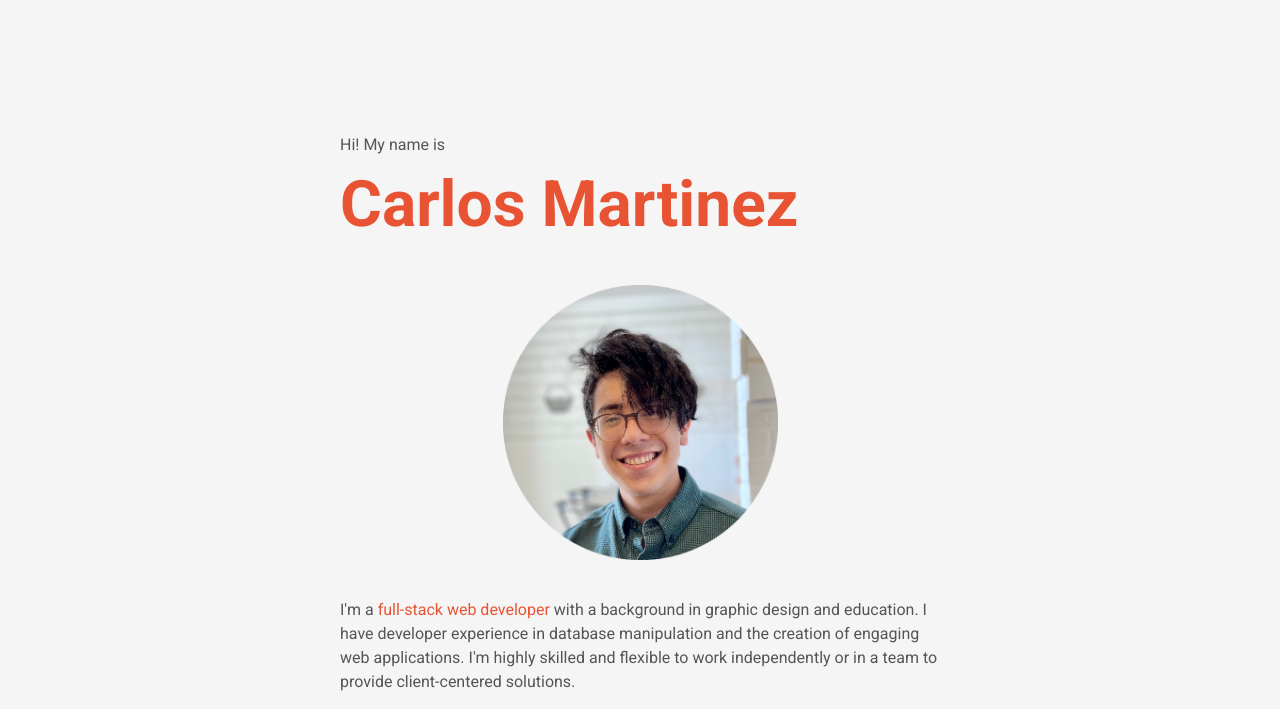
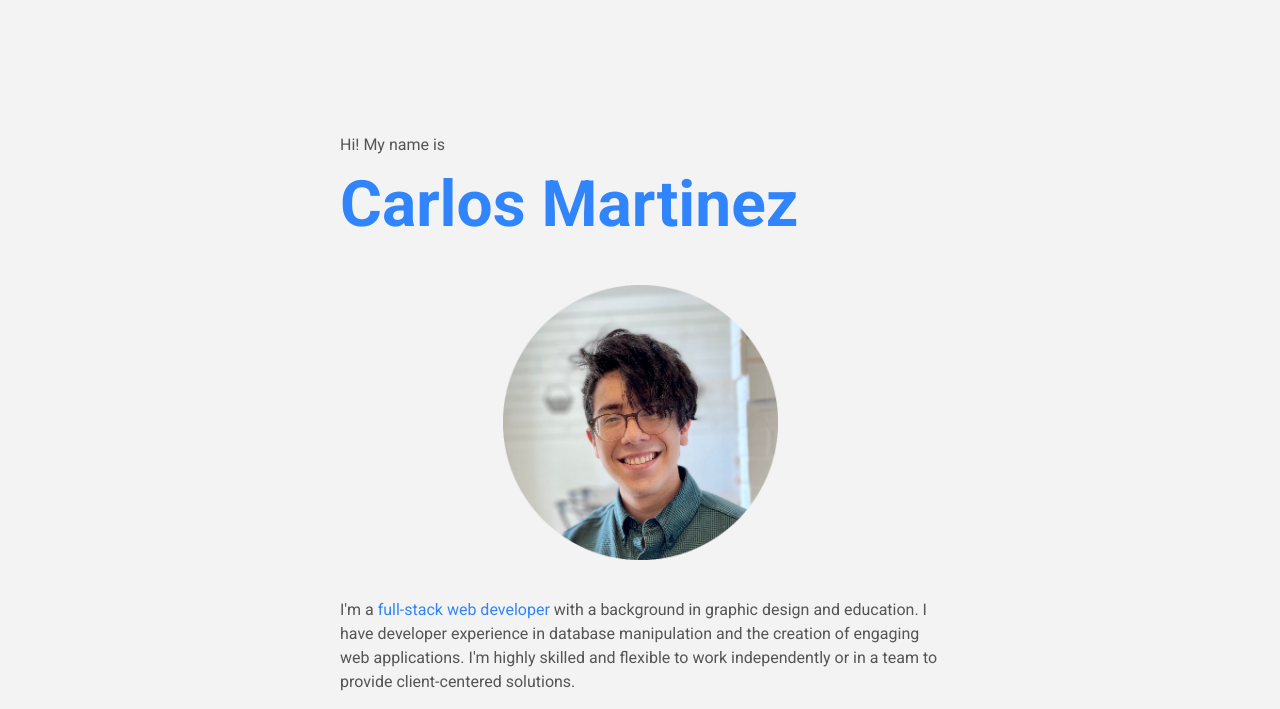
Before and after one commit to cgzmartinez/portfolio-v2, a plain HTML site: page index.html in a window 1280 px wide. Shown: the part 91-800 px from the top of the page. Drawn offline with nearby package versions, Linux system fonts and the light colour scheme.

Commit message:
New stylings

```diff
--- a/styles.css
+++ b/styles.css
@@ -26,11 +26,11 @@ body {
 }
 
 .light {
-  --clr-bg: #f5f5f5;
+  --clr-bg: #f3f3f3;
   --clr-bg-alt: #fff;
   --clr-fg: #555;
   --clr-fg-alt: #444;
-  --clr-primary: #e85433;
+  --clr-primary: #3185FC;
   --shadow: rgba(100, 100, 111, 0.2) 0px 7px 29px 0px;
   --transition: all .75s ease;
 }
@@ -40,7 +40,7 @@ body {
   --clr-bg-alt: #222222;
   --clr-fg: #dedede;
   --clr-fg-alt: #dfdfdf;
-  --clr-primary: #b94429;
+  --clr-primary: #3185FC;
   --shadow: rgba(0, 0, 0, 0.16) 0px 10px 36px 0px,
     rgba(0, 0, 0, 0.06) 0px 0px 0px 1px;
   --transition: all .75s ease;
```
Also changed, not shown: img/favicon2023.ico, img/line.png.
